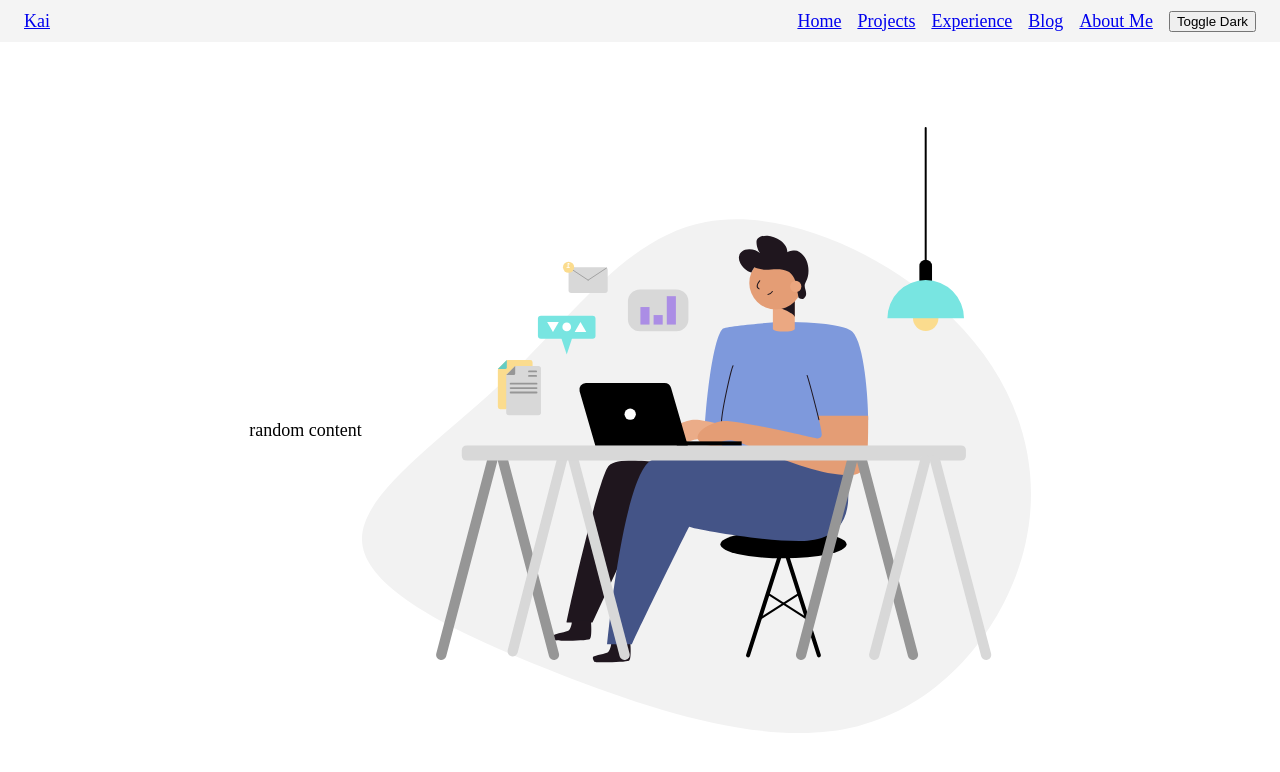
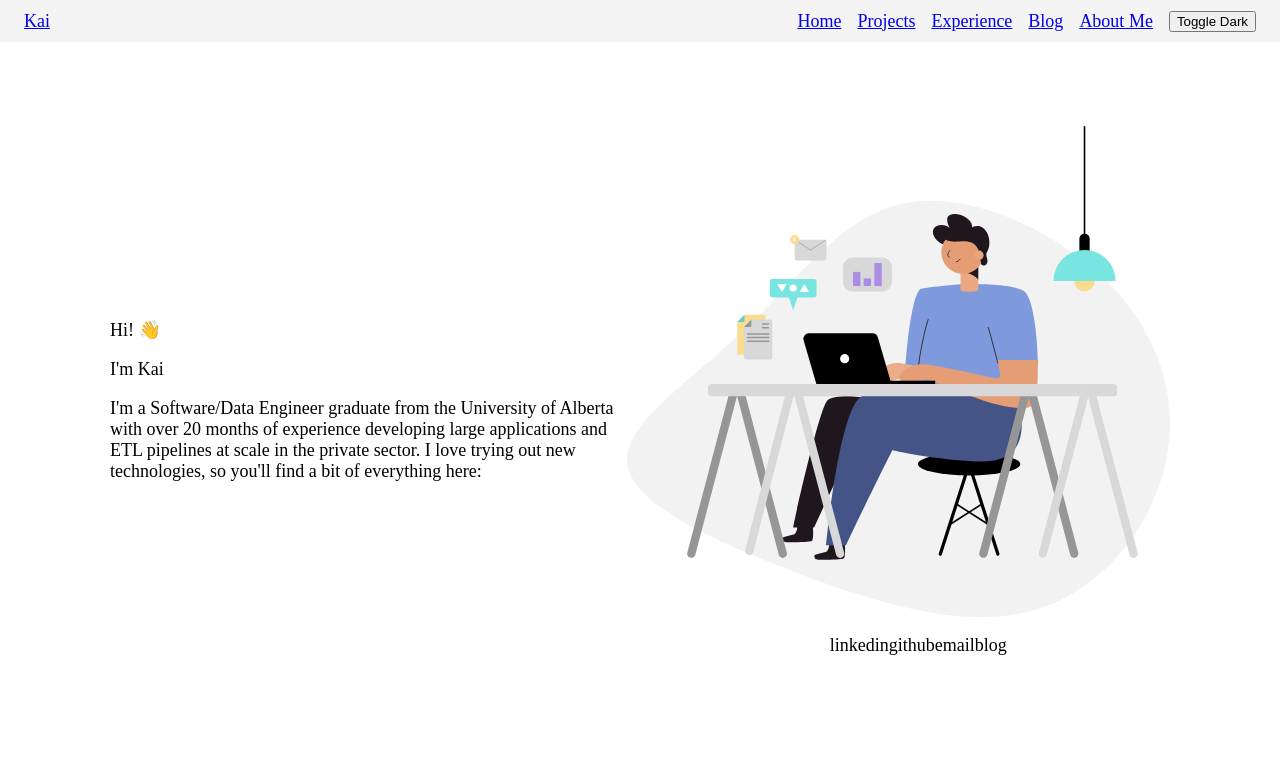
Before and after one commit to lkaijie/lkaijie.github.io, a Vue app: page /business/home in a window 1280 px wide. Shown: the top 772 px of the page. Built offline with nearby package versions, Linux system fonts and the light colour scheme.

Commit message:
added base content for home page

```diff
--- a/src/App.vue
+++ b/src/App.vue
@@ -44,6 +44,11 @@ html {
   margin: 0;
   padding: 0;
 }
+li {
+  list-style: none;
+  margin: 0;
+  padding: 0;
+}
 
 * {
   box-sizing: border-box;
--- a/src/views/business/BusinessHome.vue
+++ b/src/views/business/BusinessHome.vue
@@ -1,9 +1,32 @@
 <template>
   <div class="about-container">
     <!-- <p>ABOUT HOME PAGE</p> -->
-    <div class="about-content">random content</div>
-    <div class="about-img">
-      <img src="@/assets/media/about_img.svg" alt="Logo" />
+    <div class="about-content">
+      <div class="name-section">
+        <!-- clamp maybe? -->
+        <p>Hi! 👋</p>
+        <p>I'm Kai</p>
+      </div>
+      <div class="main-section">
+        <p>
+          I'm a Software/Data Engineer graduate from the University of Alberta with over 20 months
+          of experience developing large applications and ETL pipelines at scale in the private
+          sector. I love trying out new technologies, so you'll find a bit of everything here:
+        </p>
+      </div>
+    </div>
+    <div class="about-info">
+      <div class="about-img">
+        <img src="@/assets/media/about_img.svg" alt="Logo" />
+      </div>
+      <div class="about-links">
+        <ul class="links">
+          <li><a>linkedin</a></li>
+          <li><a>github</a></li>
+          <li><a>email</a></li>
+          <li><a>blog</a></li>
+        </ul>
+      </div>
     </div>
   </div>
 </template>
@@ -15,13 +38,28 @@
 .about-container {
   @include flex-general;
   /* margin-top: 60px; */
-  margin: 0px;
-  padding-top: 60px;
+  // top right bottom left
+  margin: 0 20px 0 20px;
+  padding: min(5em, 10%);
+  // padding-top: 60px;
   height: 100vh;
+  .about-info {
+    .links {
+      @include flex-general;
+    }
+  }
+  .about-content {
+    flex-basis: 60%;
+
+    .main-section {
+      // padding: min(5em, 8%);
+    }
+  }
 
   .about-img {
     // width: 200px;
     // height: auto;
+    flex-basis: 40%;
     img {
       max-width: 100%;
       height: auto;
@@ -29,4 +67,13 @@
     }
   }
 }
+// mobile
+@media (max-width: 760px) {
+  .about-container {
+    flex-direction: column-reverse;
+    .about-img {
+      display: none;
+    }
+  }
+}
 </style>
```
